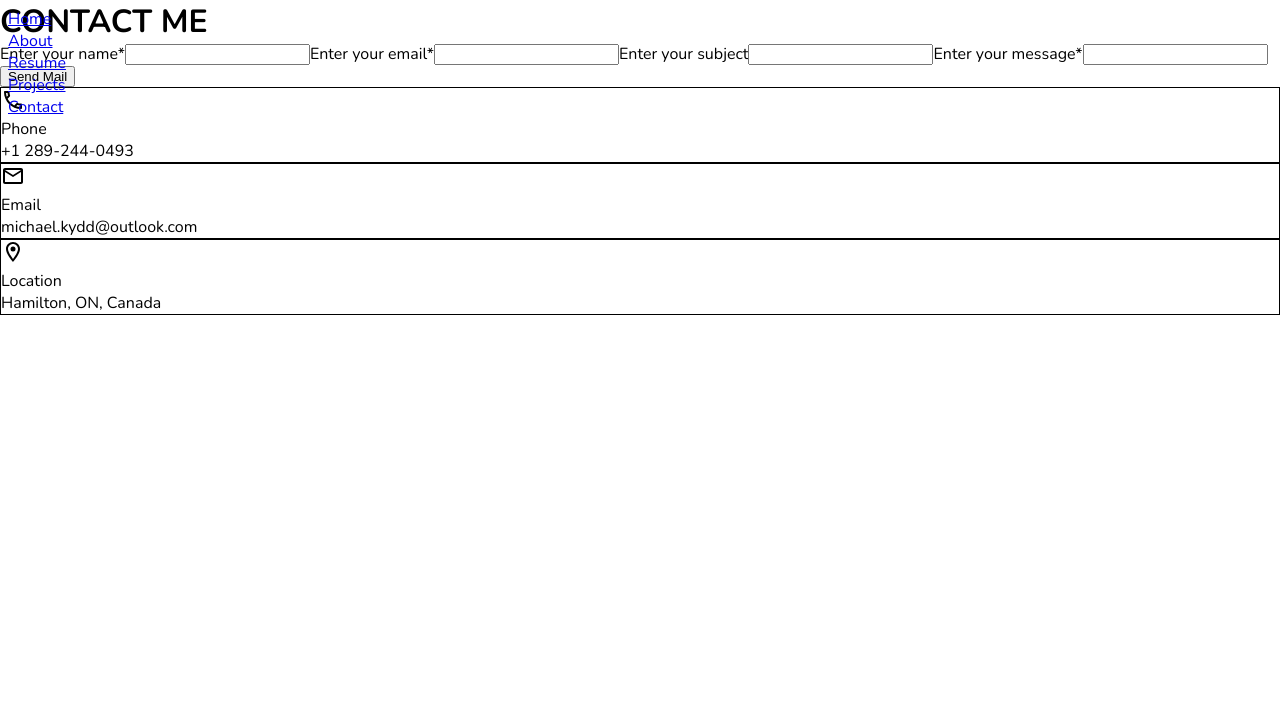
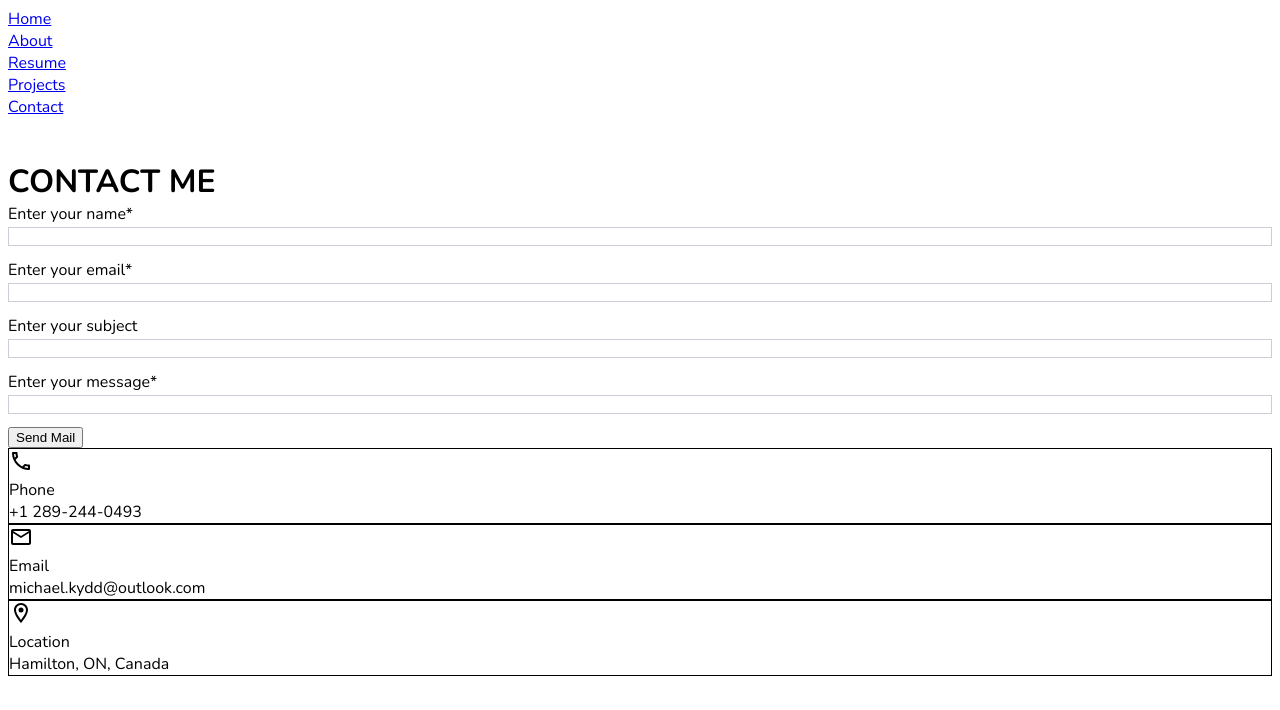
Before and after one commit to mkydd/react-portfolio, a React (Create React App) app: page /contact in a window 1280 px wide. Shown: the top 710 px of the page. Built offline with nearby package versions, Linux system fonts and the light colour scheme.

Commit message:
style Contact page form

```diff
--- a/src/components/Contact.js
+++ b/src/components/Contact.js
@@ -22,23 +22,29 @@ function Contact() {
   }
 
   return (
-    <div>
+    <div className='contact-page'>
       <h1>CONTACT ME</h1>
+      <div className="contact-form">
         <form className="form" ref={form} onSubmit={sendEmail}>
+          <div className="input-field">
             <label htmlFor="name">Enter your name*</label>
             <input className="contact-form-input" type="text" name="name" id="name" required />
-
+          </div>
+          <div className="input-field">
             <label htmlFor="email">Enter your email*</label>
-        <input className="contact-form-input" type="email" name="email" id="email" required />
-
+            <input className="contact-form-input" type="email" name="email" id="email" required/>
+          </div>
+          <div className="input-field">
             <label htmlFor="subject">Enter your subject</label>
             <input className="contact-form-input" type="text" name="subject" id="subject"  />
-
+          </div>
+          <div className="input-field">
             <label htmlFor="message">Enter your message*</label>
             <input className="contact-form-input" type="text" name="message" id="message" required />
+          </div>
           <button type="submit">Send Mail</button>
         </form>
-
+      </div>
       <ContactInfo />
     </div>
   )
--- a/src/styles/styles.css
+++ b/src/styles/styles.css
@@ -210,10 +210,20 @@ body {
     margin: 10rem 8px 8px 8px;
 }
 
-/* .contact-form-input {
+.form {
+    display: flex;
+    flex-wrap: wrap;
+    gap: 0.75rem;
+}
 
-} */
+.input-field {
+    flex-grow: 1;
+    flex: 100%;
+}
 
-fieldset {
-    padding: 0;
+.input-field input {
+    min-width: 100%;
+    padding-inline: 0;
+    border: 1px solid #cbced8;
+    box-sizing: border-box;
 }
```
Lines whose indentation alone changed are shown as unchanged.
